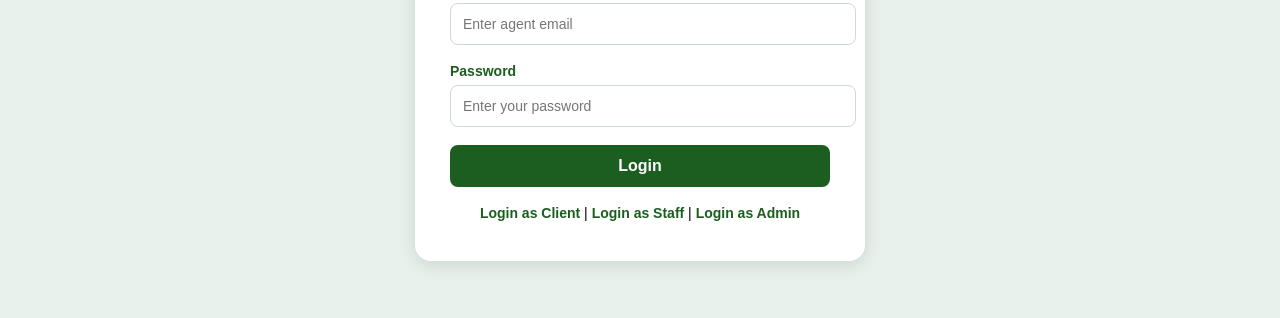
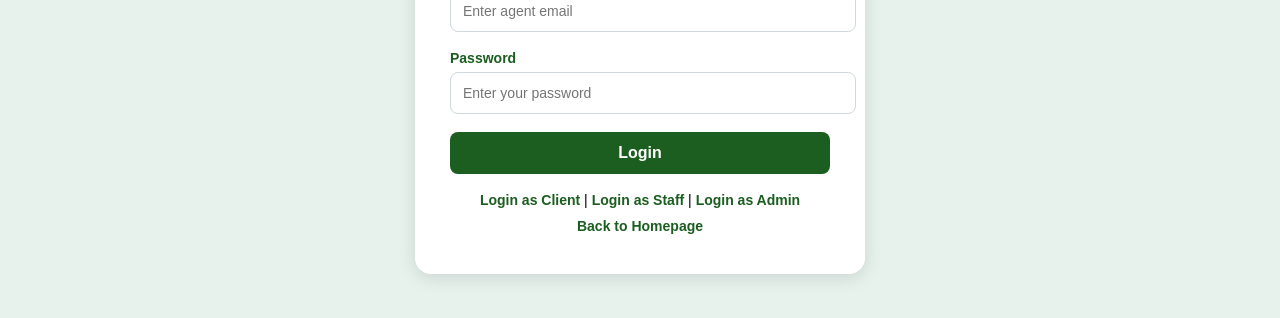
Before and after one commit to JohnBennyFabonan/BlessedRCDevelopmentCorporation, a plain HTML site: page agent/agent_login.html in a window 1280 px wide. Shown: the part 378-696 px from the top of the page. Drawn offline with Linux system fonts and the light colour scheme.

Commit message:
Update agent_login.html

```diff
--- a/agent/agent_login.html
+++ b/agent/agent_login.html
@@ -146,7 +146,10 @@
         <a href="/staff/staff_login.html">Login as Staff</a> |
         <a href="/admin/admin_login.html">Login as Admin</a>
       </div>
-    </div>
+
+    <div class="login-links" style="margin-top: 10px;">
+  <a href="/index.html">Back to Homepage</a>
+</div>
 
     <script src="/assets/js/config.js"></script>
     <script>
```
